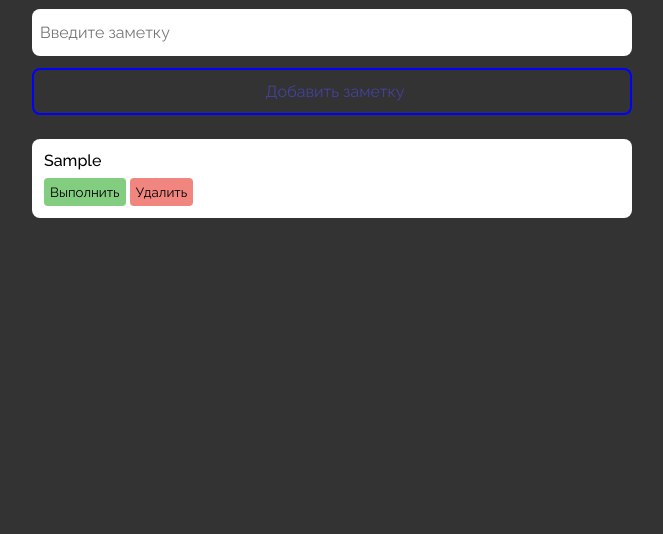
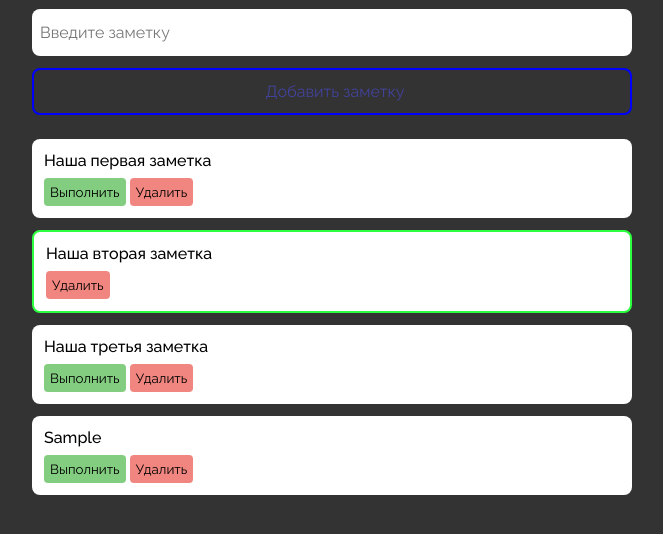
Before and after one commit to Voldemarrrs/zametochnik, a plain HTML site: page index.html in a window 1280 px wide. Both pictures are taken after typing "Sample" into the empty fields and a click on the button "Добавить заметку". Shown: the part 88-622 px from the top of the page, without its empty margins (308-971 px from the left). Drawn offline with Linux system fonts and the light colour scheme.

Commit message:
dfkasuydtasiuy

```diff
--- a/assets/main.js
+++ b/assets/main.js
@@ -1,25 +1,71 @@
-const inputEl = document.querySelector('.inputEl')
-const buttonEl = document.querySelector('.btnEl')
-const listsEl = document.querySelector('.lists')
+const inputEl = document.querySelector('.inputEl');
+const buttonEl = document.querySelector('.btnEl');
+const listsEl = document.querySelector('.lists');
 
-buttonEl.onclick = function (){
+function getNoteHTML(note, index) {
+  return `
+    <li class="list ${note.action ? 'active' : ''}">
+      <p>${note.title}</p>
+      <div class="actions">
+        <button class="done ${note.action ? 'doneActive' : ''}" data-index="${index}" data-type="toggle">Выполнить</button>
+        <button class="remove" data-index="${index}" data-type="remove">Удалить</button>
+      </div>
+    </li>
+  `;
+}
 
-    if(inputEl.value.length === 0){
-        return
+const notes = [
+  {
+    title: 'Наша первая заметка',
+    action: false
+  },
+  {
+    title: 'Наша вторая заметка',
+    action: true
+  },
+  {
+    title: 'Наша третья заметка',
+    action: false
+  }
+];
+
+function renderNotes() {
+  listsEl.innerHTML = '';
+  for (let i = 0; i < notes.length; i++) {
+    listsEl.insertAdjacentHTML('beforeend', getNoteHTML(notes[i], i));
+  }
+}
+
+renderNotes();
+
+buttonEl.onclick = function(event) {
+  event.preventDefault();
+
+  if (inputEl.value.length === 0) {
+    return;
+  }
+
+  const newNote = {
+    title: inputEl.value,
+    action: false
+  };
+
+  notes.push(newNote);
+  renderNotes();
+  inputEl.value = '';
+};
+
+listsEl.onclick = function(event) {
+  if (event.target.dataset.index) {
+    const index = parseInt(event.target.dataset.index);
+    const type = event.target.dataset.type;
+
+    if (type === 'toggle') {
+      notes[index].action = !notes[index].action;
+    } else if (type === 'remove') {
+      notes.splice(index, 1);
     }
 
-    listsEl.insertAdjacentHTML('beforeend', `
-    <li class="list">
-                    <p>${inputEl.value}</p>
-                    <div class="actions">
-                    <button class="done">Выполнить</button>
-                    <button class="remove">Удалить</button>
-                </div>
-
-                </li>
-    `)
-
-    inputEl.value =''
-
-    event.preventDefault()
-}
+    renderNotes();
+  }
+};
--- a/assets/style.css
+++ b/assets/style.css
@@ -136,3 +136,11 @@ background-color: #fff;
 .todoList .lists .list .remove:hover{
     background-color: rgb(225, 21, 6);
 }
+
+.active{
+    border: 2px solid #2bff40;
+}
+
+.doneActive{
+    display: none;
+}
```
